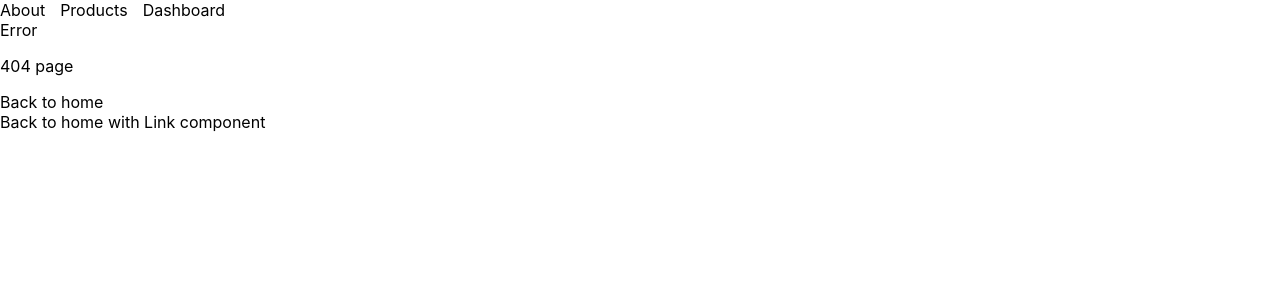
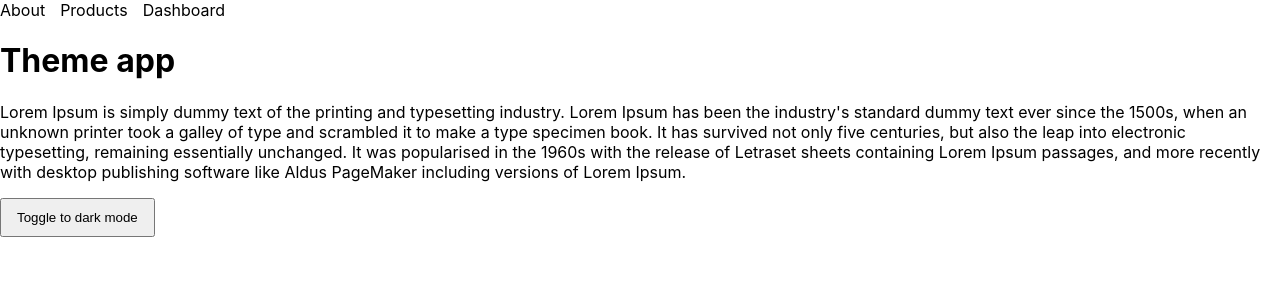
Before and after one commit to CHK-front-end-lectures/react-router-lectures, a React (Create React App) app: page /context/theme in a window 1280 px wide. Before the commit this address had no page. Shown: the top 300 px of the page. Built offline with nearby package versions, Linux system fonts and the light colour scheme.

Commit message:
react context

```diff
--- a/src/App.js
+++ b/src/App.js
@@ -1,6 +1,6 @@
 import { useState } from 'react';
 import './App.css';
-import { BrowserRouter, Routes, Route } from 'react-router-dom';
+import { BrowserRouter as Router, Routes, Route } from 'react-router-dom';
 import Home from './pages/Home';
 import About from './pages/About';
 import Product from './pages/Product';
@@ -14,6 +14,9 @@ import Posts from './pages/Posts';
 import Form from './useReducer/Form';
 import PostsReducer from './useReducer/PostsReducer';
 import TasksApp from './useReducer/tasks/TasksApp';
+import ParentComponent from './context/ParentComponent';
+import { UsersContext } from './context/context';
+import ThemeApp from './context/theme/ThemeApp';
 
 // nested routes
 
@@ -23,7 +26,8 @@ function App() {
   const [user, setUser] = useState(null);
   return (
     <div>
-      <BrowserRouter>
+      <UsersContext.Provider value={{ user: 'Egzon' }}>
+        <Router>
           <Routes>
             <Route path="/" element={<SharedLayout />}>
               <Route index element={<Home />} />
@@ -43,10 +47,13 @@ function App() {
               <Route path="/reducer" element={<Form />} />
               <Route path="/reducer/posts" element={<PostsReducer />} />
               <Route path="/reducer/tasks" element={<TasksApp />} />
+              <Route path="/prop-drilling" element={<ParentComponent />} />
+              <Route path="/context/theme" element={<ThemeApp />} />
               <Route path="*" element={<Error />} />
             </Route>
           </Routes>
-      </BrowserRouter>
+        </Router>
+      </UsersContext.Provider>
     </div>
   );
 }
--- /dev/null
+++ b/src/context/ChildComponent.js
@@ -0,0 +1,13 @@
+import React from 'react';
+import SubChildComponent from './SubChildComponent';
+
+const ChildComponent = (props) => {
+  return (
+    <>
+      <div>ChildComponent</div>
+      <SubChildComponent />
+    </>
+  );
+};
+
+export default ChildComponent;
--- /dev/null
+++ b/src/context/ParentComponent.js
@@ -0,0 +1,20 @@
+import { useState } from 'react';
+import ChildComponent from './ChildComponent';
+import { UsersContext } from './context';
+
+const ParentComponent = () => {
+  const [user, setUser] = useState('Egzon');
+  return (
+    <UsersContext.Provider value={{ user }}>
+      <div>This is Parent component! </div>
+      <input
+        value={user}
+        onChange={(evt) => setUser(evt.target.value)}
+        />
+      <div>User: {user}</div>
+      <ChildComponent />
+    </UsersContext.Provider>
+  );
+};
+
+export default ParentComponent;
--- /dev/null
+++ b/src/context/SubChildComponent.js
@@ -0,0 +1,14 @@
+import { useContext } from 'react';
+import { UsersContext } from './context';
+
+const SubChildComponent = () => {
+  const value = useContext(UsersContext);
+  return (
+    <>
+      <div>SubChildComponent</div>
+      <div>User: {value.user}</div>
+    </>
+  );
+};
+
+export default SubChildComponent;
--- /dev/null
+++ b/src/context/context.js
@@ -0,0 +1,3 @@
+import { createContext } from 'react';
+
+export const UsersContext = createContext();
--- /dev/null
+++ b/src/context/theme/ThemeApp.js
@@ -0,0 +1,13 @@
+import React from 'react';
+import ThemeProvider from './ThemeContext';
+import ThemeContainer from './ThemeContainer';
+
+const ThemeApp = () => {
+  return (
+    <ThemeProvider>
+      <ThemeContainer />
+    </ThemeProvider>
+  );
+};
+
+export default ThemeApp;
--- /dev/null
+++ b/src/context/theme/ThemeButton.js
@@ -0,0 +1,24 @@
+import React, { useContext } from 'react';
+import { ThemeContext } from './ThemeContext';
+
+const ThemeButton = () => {
+  const value = useContext(ThemeContext);
+  const { theme, dispatch } = value;
+
+  const handleClick = () => {
+    if (theme.darkTheme === false) {
+      // setTheme({ ...theme, darkTheme: true });
+      dispatch({ type: 'dark' });
+    } else {
+      // setTheme({ ...theme, darkTheme: false });
+      dispatch({ type: 'light' });
+    }
+  };
+  return (
+    <button onClick={handleClick}>
+      Toggle to {theme.darkTheme === false ? 'dark mode' : 'light mode'}
+    </button>
+  );
+};
+
+export default ThemeButton;
--- /dev/null
+++ b/src/context/theme/ThemeContainer.js
@@ -0,0 +1,30 @@
+import { useContext } from 'react';
+import { ThemeContext } from './ThemeContext';
+import ThemeButton from './ThemeButton';
+
+const ThemeContainer = () => {
+  const value = useContext(ThemeContext);
+  const { theme } = value;
+  const hasDarkTheme = theme.darkTheme === true;
+  return (
+    <div className={`${!hasDarkTheme ? 'bg-white' : 'bg-black'}`}>
+      <h1 className={`${!hasDarkTheme ? 'text-dark' : 'text-white'}`}>
+        Theme app
+      </h1>
+      <p className={`${!hasDarkTheme ? 'text-dark' : 'text-white'}`}>
+        Lorem Ipsum is simply dummy text of the printing and typesetting
+        industry. Lorem Ipsum has been the industry's standard dummy text ever
+        since the 1500s, when an unknown printer took a galley of type and
+        scrambled it to make a type specimen book. It has survived not only five
+        centuries, but also the leap into electronic typesetting, remaining
+        essentially unchanged. It was popularised in the 1960s with the release
+        of Letraset sheets containing Lorem Ipsum passages, and more recently
+        with desktop publishing software like Aldus PageMaker including versions
+        of Lorem Ipsum.
+      </p>
+      <ThemeButton />
+    </div>
+  );
+};
+
+export default ThemeContainer;
--- /dev/null
+++ b/src/context/theme/ThemeContext.js
@@ -0,0 +1,36 @@
+import { createContext, useReducer, useState } from 'react';
+
+export const ThemeContext = createContext();
+
+const initialState = {
+  darkTheme: false
+};
+
+const themeReducer = (state, action) => {
+  switch (action.type) {
+    case 'light': {
+      return {
+        darkTheme: false,
+      };
+    }
+    case 'dark': {
+      return {
+        darkTheme: true,
+      };
+    }
+    default:
+      return initialState;
+  }
+};
+
+const ThemeProvider = (props) => {
+  const [theme, dispatch] = useReducer(themeReducer, initialState);
+  // const [theme, setTheme] = useState(initialState);
+  return (
+    <ThemeContext.Provider value={{ theme, dispatch }}>
+      {props.children}
+    </ThemeContext.Provider>
+  );
+};
+
+export default ThemeProvider;
--- a/src/index.css
+++ b/src/index.css
@@ -77,3 +77,19 @@ button {
   grid-gap: 25px;
   align-items: center;
 }
+
+.bg-white {
+  background: white;
+}
+
+.bg-black {
+  background: black;
+}
+
+.text-white {
+  color: white;
+}
+
+.text-black {
+  color: black;
+}
--- a/src/pages/Login.js
+++ b/src/pages/Login.js
@@ -1,7 +1,9 @@
-import { useState } from 'react';
+import { useState, useContext } from 'react';
 import { useNavigate } from 'react-router-dom';
+import { UsersContext } from '../context/context';
 
 const Login = ({ setUser }) => {
+  const value = useContext(UsersContext);
   const navigate = useNavigate();
   const [name, setName] = useState('');
   const [email, setEmail] = useState('');
@@ -10,7 +12,7 @@ const Login = ({ setUser }) => {
     evt.preventDefault();
     if (!email || !name) return;
     setUser({ name, email });
-    navigate('/dashboard')
+    navigate('/dashboard');
   };
 
   return (
@@ -38,6 +40,7 @@ const Login = ({ setUser }) => {
         <div>
           <button type="submit">Submit</button>
         </div>
+        <div>{value.user}</div>
       </form>
     </>
   );
```
Lines whose indentation alone changed are shown as unchanged.
